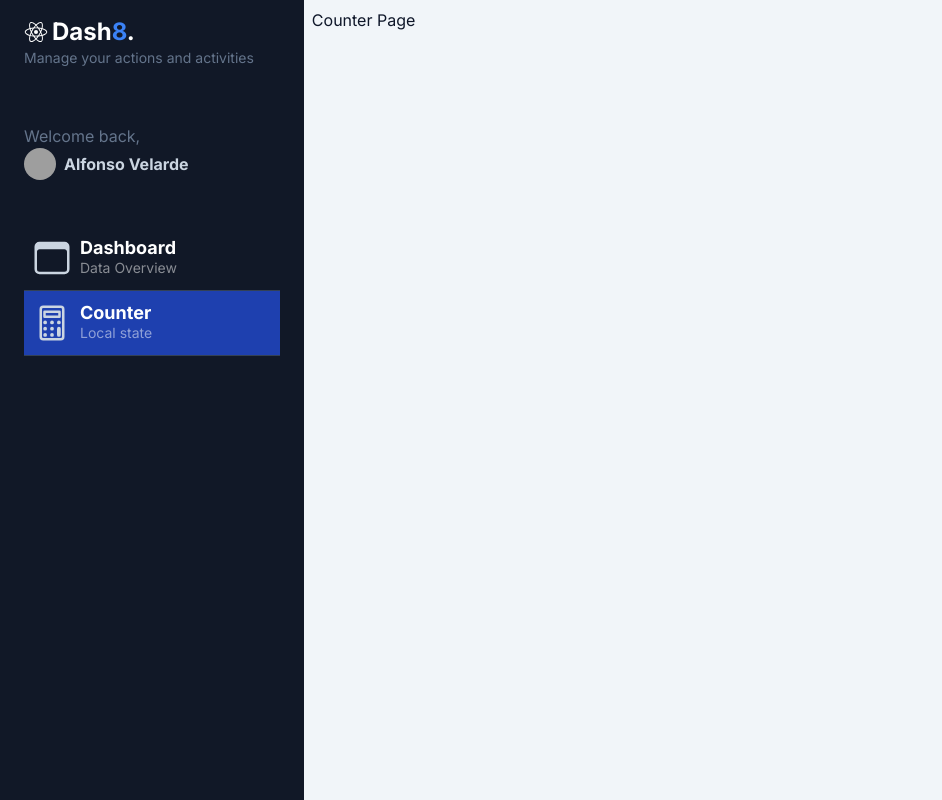
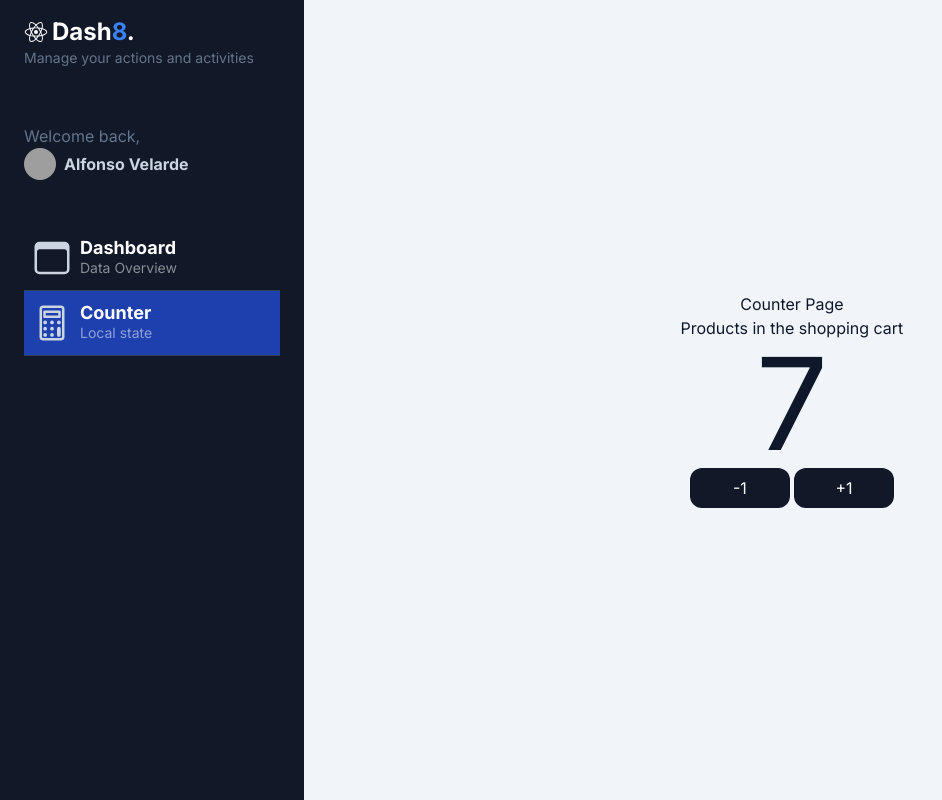
Before and after one commit to ChuckmonsterXlx/my-dashboard, a Next.js app: page /dashboard/counter in a window 1280 px wide. Shown: the whole page, without its empty margins (0-942 px from the left). Built offline with nearby package versions, Linux system fonts and the light colour scheme; grey boxes are pictures that could not be loaded.

Commit message:
the shopping cart was added

```diff
--- a/src/app/dashboard/counter/page.tsx
+++ b/src/app/dashboard/counter/page.tsx
@@ -1,7 +1,18 @@
+import { CartCounter } from "@/app/shopping-cart";
+import { Metadata } from "next";
+
+export const metadata: Metadata = {
+  title: "Shopping Cart",
+  description: "Simple counter",
+};
+
 export default function CounterPage() {
   return (
-    <>
+    <div className="flex flex-col items-center justify-center w-full h-full">
       <h1>Counter Page</h1>
-    </>
+      <span>Products in the shopping cart</span>
+
+      <CartCounter value={7} />
+    </div>
   );
 }
--- /dev/null
+++ b/src/app/shopping-cart/components/CartCounter.tsx
@@ -0,0 +1,39 @@
+"use client";
+
+import { useState } from "react";
+
+interface Props {
+  value?: number;
+}
+
+export const CartCounter = ({ value = 0 }: Props) => {
+  const [count, setCount] = useState(value);
+
+  return (
+    <>
+      <span className="text-9xl">{count}</span>
+
+      <div className="flex gap-1">
+        <button
+          onClick={() => {
+            if (count < 1) {
+              return;
+            }
+
+            setCount(count - 1);
+          }}
+          className="flex items-center justify-center p-2 rounded-xl bg-gray-900 text-white hover:bg-gray-600 transition-all w-[100px] "
+        >
+          -1
+        </button>
+
+        <button
+          onClick={() => setCount(count + 1)}
+          className="flex items-center justify-center p-2 rounded-xl bg-gray-900 text-white hover:bg-gray-600 transition-all w-[100px]"
+        >
+          +1
+        </button>
+      </div>
+    </>
+  );
+};
--- /dev/null
+++ b/src/app/shopping-cart/index.ts
@@ -0,0 +1 @@
+export { CartCounter } from "./components/CartCounter";
```
